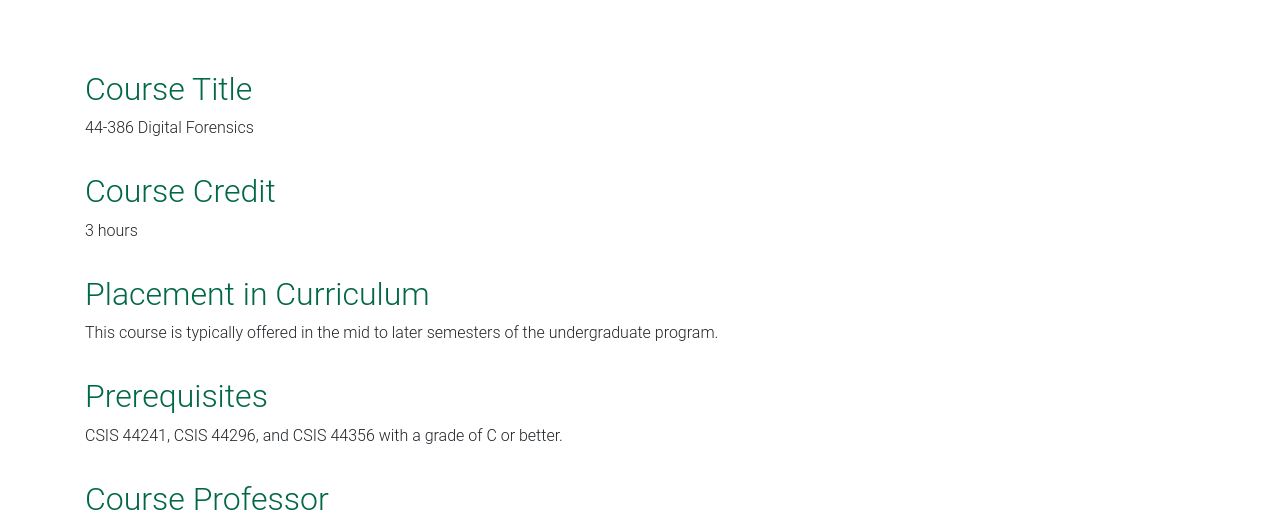
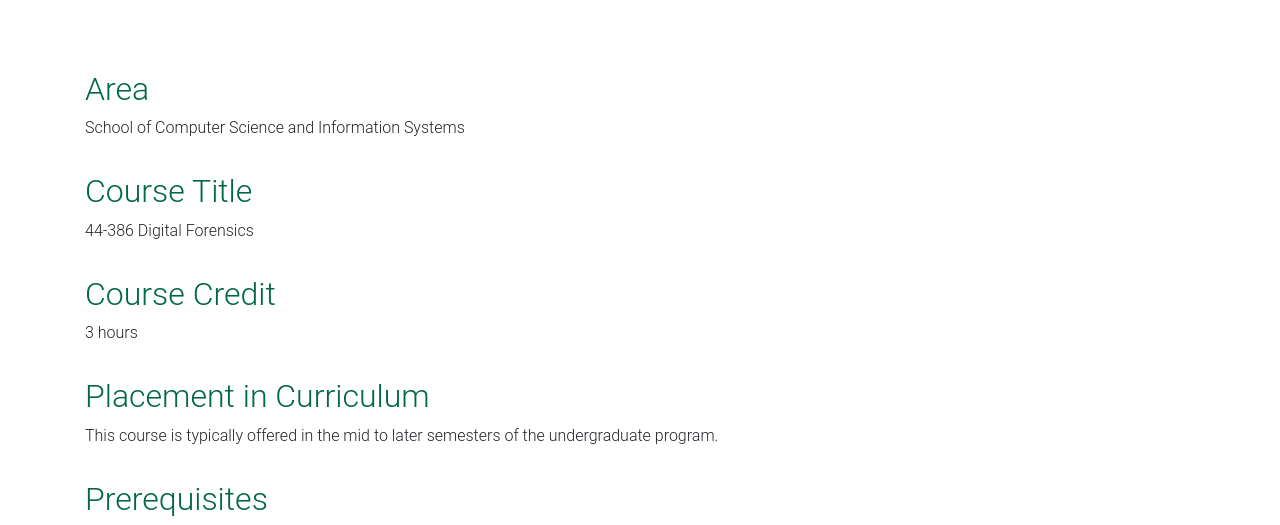
Before and after one commit to denisecase/44-386-digital-forensics-syllabus, a website: page index.html in a window 1280 px wide. Shown: the part 272-797 px from the top of the page. Drawn offline with nearby package versions, Linux system fonts and the light colour scheme.

Commit message:
Added area

```diff
--- a/index.html
+++ b/index.html
@@ -187,6 +187,10 @@
 
         <br />
         <br />
+
+        <h2>Area</h2>
+
+        School of Computer Science and Information Systems
 
         <h2>Course Title</h2>
 
```
